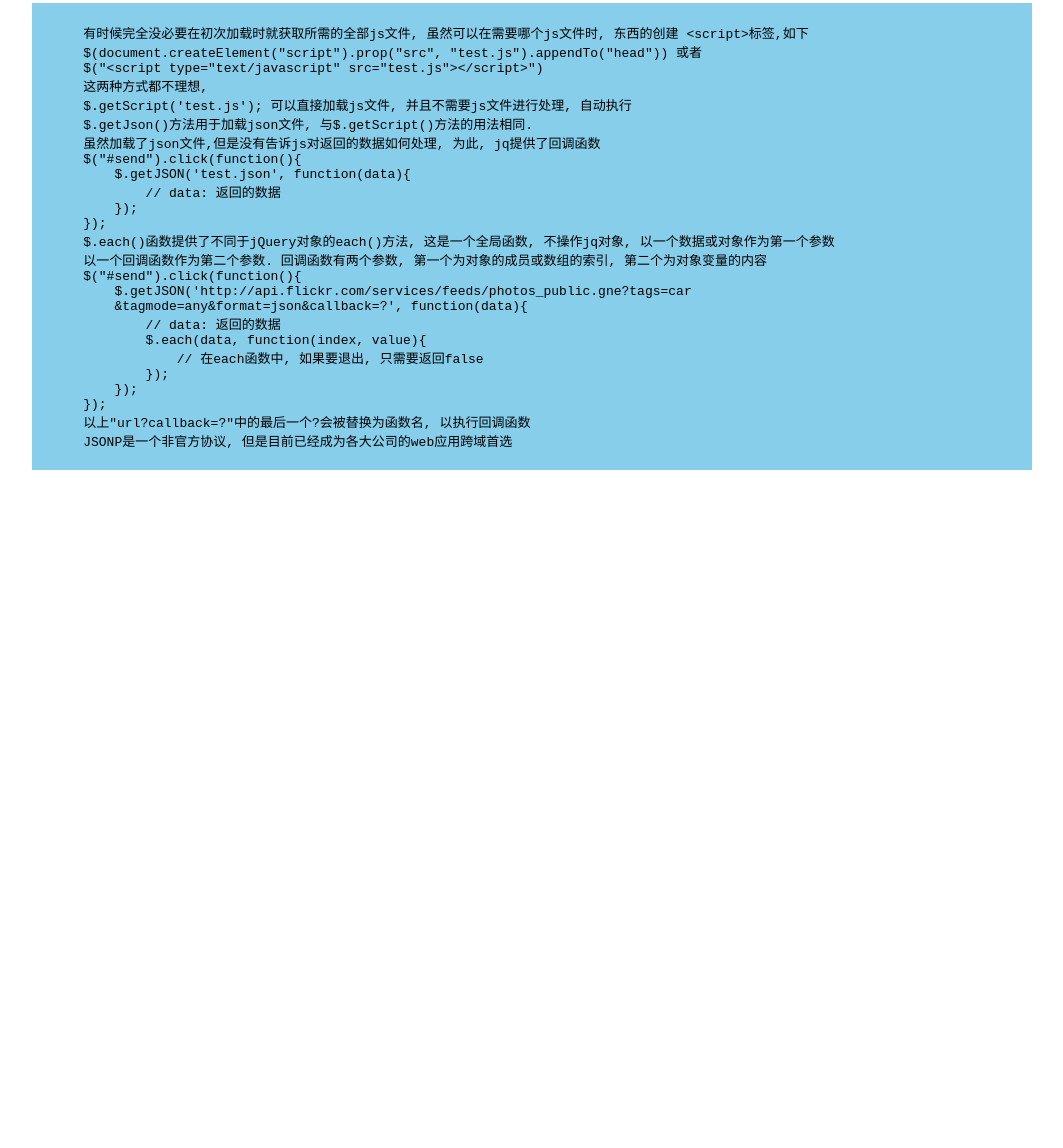
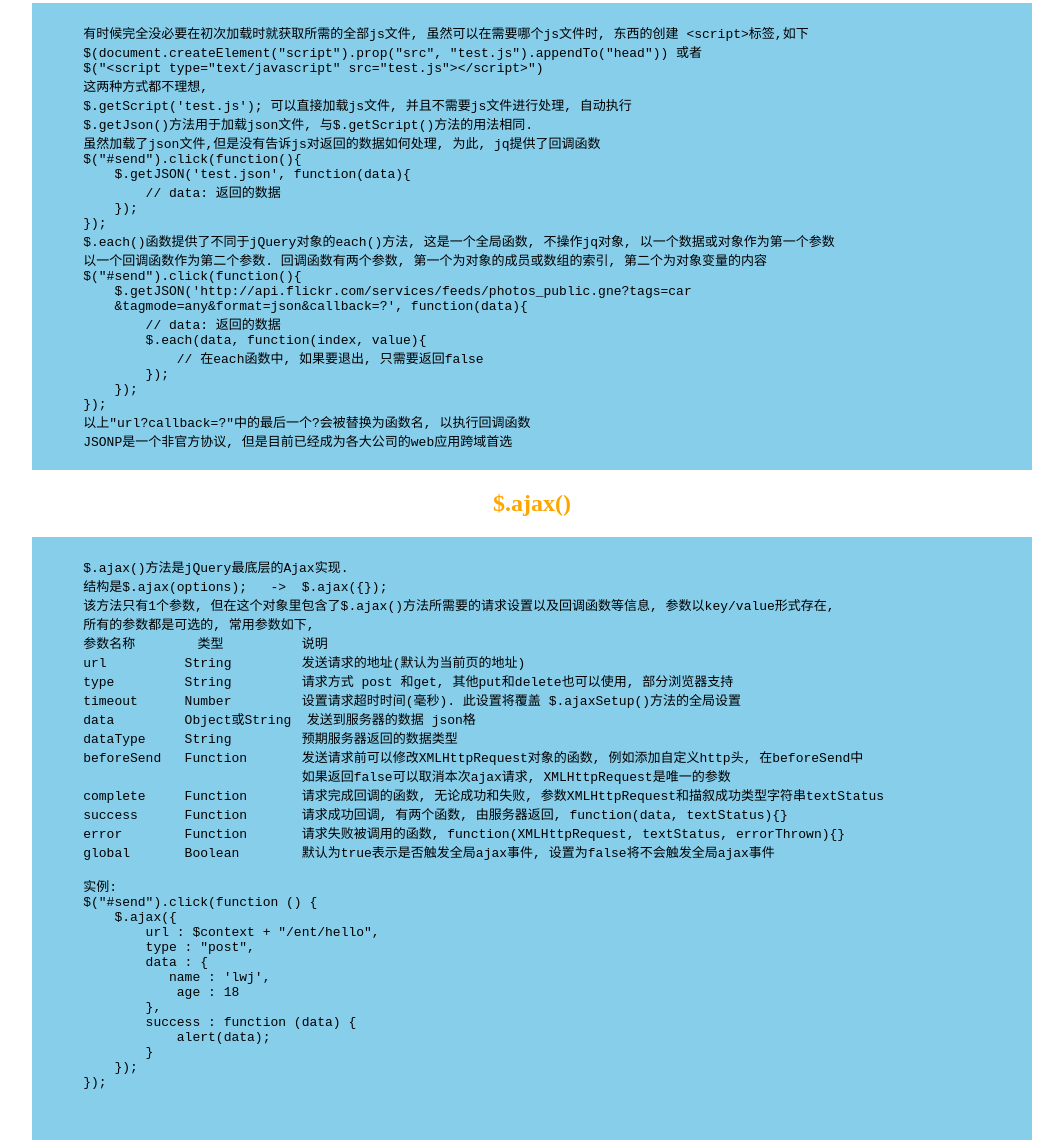
Before and after one commit to qzwj/learnHTML, a plain HTML site: page jqueryLearn/jQuery的Ajax.html in a window 1280 px wide. Shown: the part 1823-2971 px from the top of the page, without its empty margins (108-1171 px from the left). Before the commit the page ends 2301 px from the top, so only its background shows below. Drawn offline with Linux system fonts and the light colour scheme.

Commit message:
$.ajax({});

```diff
--- a/jqueryLearn/jQuery的Ajax.html
+++ b/jqueryLearn/jQuery的Ajax.html
@@ -126,8 +126,45 @@
     JSONP是一个非官方协议, 但是目前已经成为各大公司的web应用跨域首选
 </pre>
 
+<h2>$.ajax()</h2>
+<pre>
+    $.ajax()方法是jQuery最底层的Ajax实现.
+    结构是$.ajax(options);   ->  $.ajax({});
+    该方法只有1个参数, 但在这个对象里包含了$.ajax()方法所需要的请求设置以及回调函数等信息, 参数以key/value形式存在,
+    所有的参数都是可选的, 常用参数如下,
+    参数名称        类型          说明
+    url          String         发送请求的地址(默认为当前页的地址)
+    type         String         请求方式 post 和get, 其他put和delete也可以使用, 部分浏览器支持
+    timeout      Number         设置请求超时时间(毫秒). 此设置将覆盖 $.ajaxSetup()方法的全局设置
+    data         Object或String  发送到服务器的数据 json格
+    dataType     String         预期服务器返回的数据类型
+    beforeSend   Function       发送请求前可以修改XMLHttpRequest对象的函数, 例如添加自定义http头, 在beforeSend中
+                                如果返回false可以取消本次ajax请求, XMLHttpRequest是唯一的参数
+    complete     Function       请求完成回调的函数, 无论成功和失败, 参数XMLHttpRequest和描叙成功类型字符串textStatus
+    success      Function       请求成功回调, 有两个函数, 由服务器返回, function(data, textStatus){}
+    error        Function       请求失败被调用的函数, function(XMLHttpRequest, textStatus, errorThrown){}
+    global       Boolean        默认为true表示是否触发全局ajax事件, 设置为false将不会触发全局ajax事件
+
+    实例:
+    $("#send").click(function () {
+        $.ajax({
+            url : $context + "/ent/hello",
+            type : "post",
+            data : {
+               name : 'lwj',
+                age : 18
+            },
+            success : function (data) {
+                alert(data);
+            }
+        });
+    });
+
+
+</pre>
+
+
 <script>
-
 </script>
 
 </body>
```
